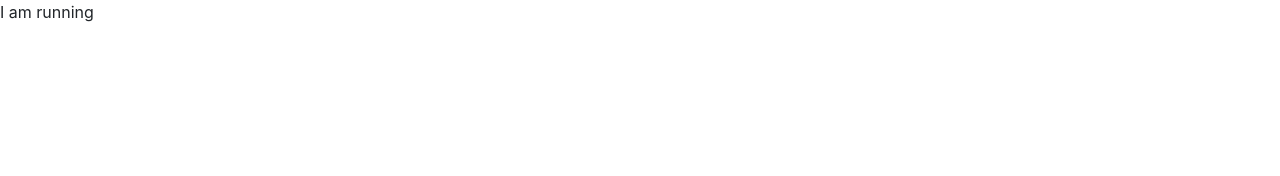
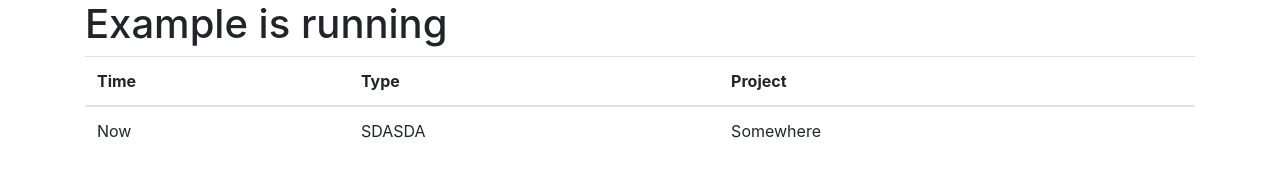
Before and after one commit to matrix-ts/matrix-email-example, a website: page docs/index.html in a window 1280 px wide. Drawn offline with nearby package versions, Linux system fonts and the light colour scheme; no server answers.

Commit message:
Fast commit

```diff
--- a/docs/index.html
+++ b/docs/index.html
@@ -1,10 +1,42 @@
-<!DOCTYPE html>
-<html>
+<!doctype html>
+<html lang="en">
 	<head>
+		<meta charset="utf-8">
+		<meta name="viewport" content="width=device-width, initial-scale=1, shrink-to-fit=no">
+
 		<link rel="stylesheet" href="https://stackpath.bootstrapcdn.com/bootstrap/4.1.3/css/bootstrap.min.css" integrity="sha384-MCw98/SFnGE8fJT3GXwEOngsV7Zt27NXFoaoApmYm81iuXoPkFOJwJ8ERdknLPMO" crossorigin="anonymous">
+
+		<title>Matrix Requirements Example</title>
 	</head>
 	<body>
-		I am running
+		<div class="container">
+			<div class="row">
+				<div class="col">
+					<h1>Example is running</h1>
+				</div>
+			</div>
+			<div class="row">
+				<div class="col">
+					<table class="table">
+						<thead>
+							<tr>
+								<th>Time</th>
+								<th>Type</th>
+								<th>Project</th>
+							</tr>
+						</thead>
+						<tbody>
+							<tr>
+								<td>Now</td>
+								<td>SDASDA</td>
+								<td>Somewhere</td>
+							</tr>
+						</tbody>
+					</table>
+				</div>
+			</div>
+		</div>
+
 		<script src="load.js"></script>
 	</body>
 </html>
```
